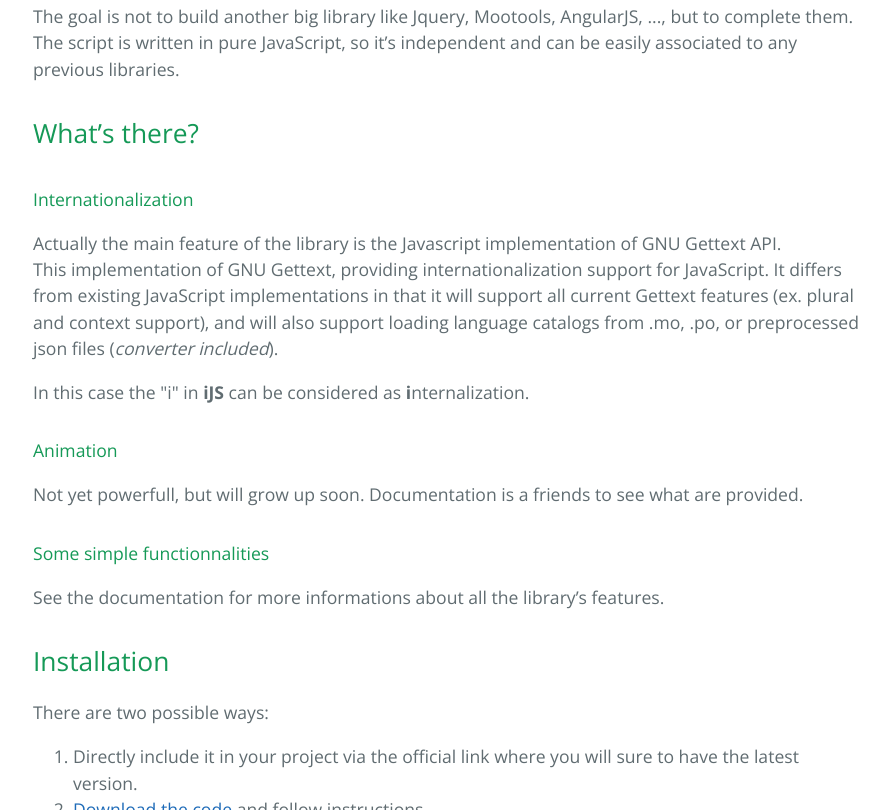
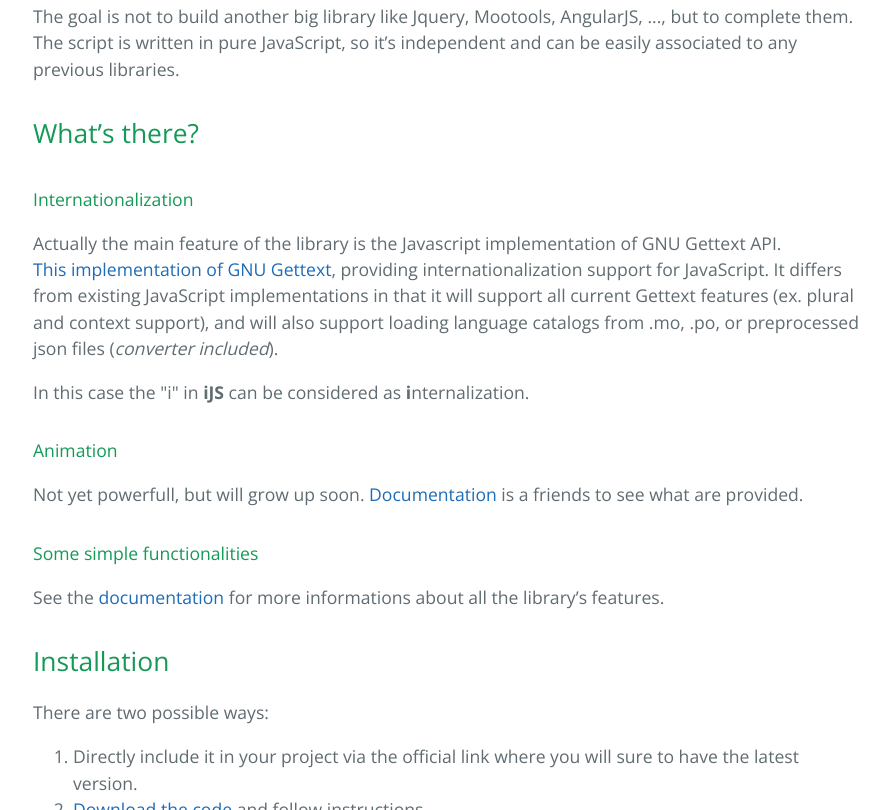
Before and after one commit to tnga/lib.ijs, a plain HTML site: page index.html in a window 1280 px wide. Shown: the part 653-1463 px from the top of the page, without its empty margins (191-1080 px from the left). Drawn offline with nearby package versions, Linux system fonts and the light colour scheme.

```diff
--- a/index.html
+++ b/index.html
@@ -39,7 +39,7 @@
 <a id="internationalization" class="anchor" href="#internationalization" aria-hidden="true"><span class="octicon octicon-link"></span></a>Internationalization</h4>
 
 <p>Actually the main feature of the library is the Javascript implementation of GNU Gettext API.<br>
-This implementation of GNU Gettext, providing internationalization support for JavaScript.
+<a href="http://tnga.github.io/extra.js-ijs/docs/iJS.Gettext.html">This implementation of GNU Gettext</a>, providing internationalization support for JavaScript.
 It differs from existing JavaScript implementations in that it will support all current Gettext features
 (ex. plural and context support), and will also support loading language catalogs from .mo, .po,
 or preprocessed json files (<em>converter included</em>).</p>
@@ -49,12 +49,12 @@
 <h4>
 <a id="animation" class="anchor" href="#animation" aria-hidden="true"><span class="octicon octicon-link"></span></a>Animation</h4>
 
-<p>Not yet powerfull, but will grow up soon. Documentation is a friends to see what are provided. </p>
+<p>Not yet powerfull, but will grow up soon. <a href="http://tnga.github.io/extra.js-ijs/docs/iJS.mi_loader.html">Documentation</a> is a friends to see what are provided. </p>
 
 <h4>
-<a id="some-simple-functionnalities" class="anchor" href="#some-simple-functionnalities" aria-hidden="true"><span class="octicon octicon-link"></span></a>Some simple functionnalities</h4>
+<a id="some-simple-functionalities" class="anchor" href="#some-simple-functionalities" aria-hidden="true"><span class="octicon octicon-link"></span></a>Some simple functionalities</h4>
 
-<p>See the documentation for more informations about all the library’s features.</p>
+<p>See the <a href="http://tnga.github.io/extra.js-ijs/docs/">documentation</a> for more informations about all the library’s features.</p>
 
 <h2>
 <a id="installation" class="anchor" href="#installation" aria-hidden="true"><span class="octicon octicon-link"></span></a>Installation</h2>
```
Also changed, not shown: params.json (+1 -1 lines).
